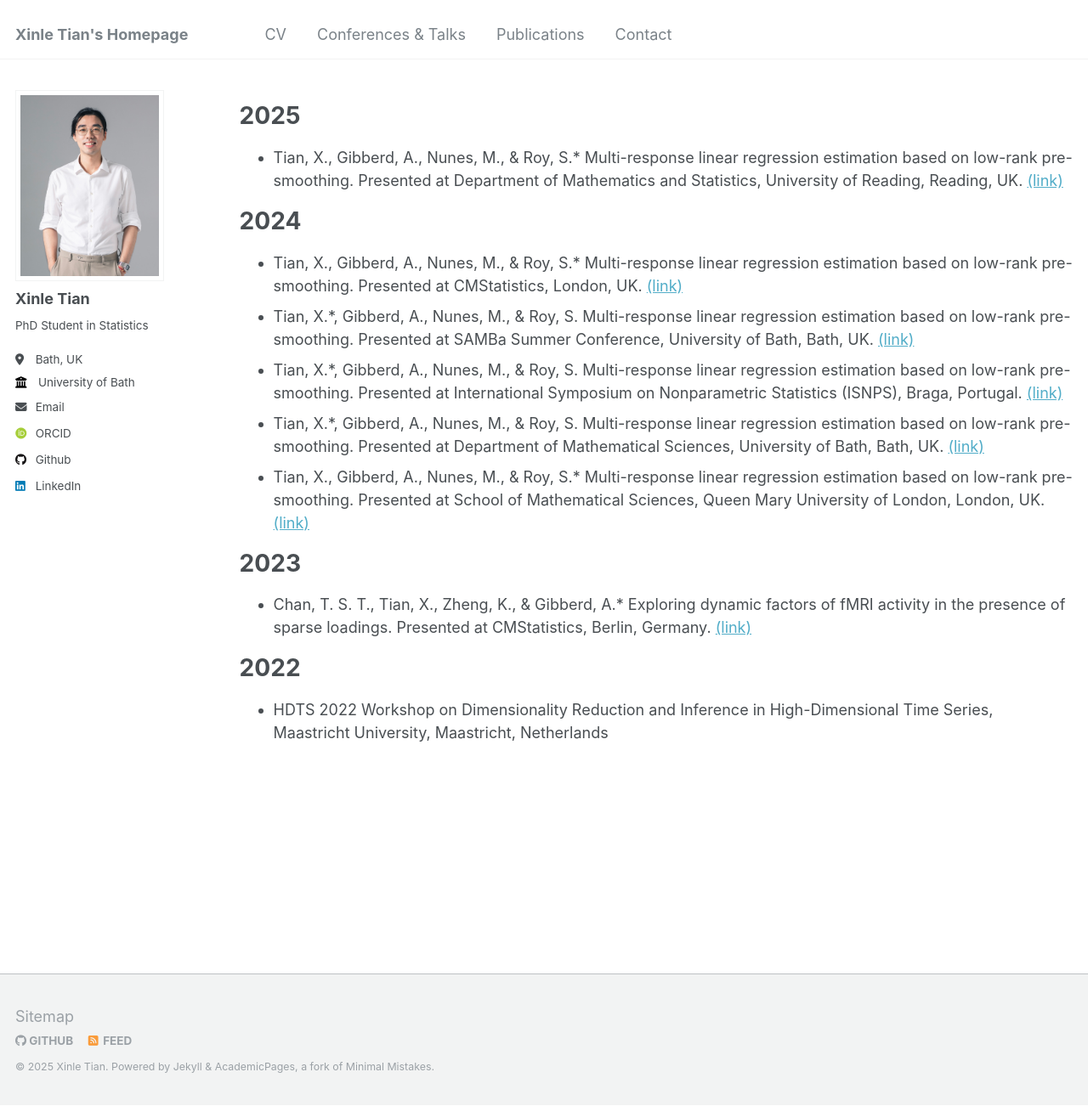
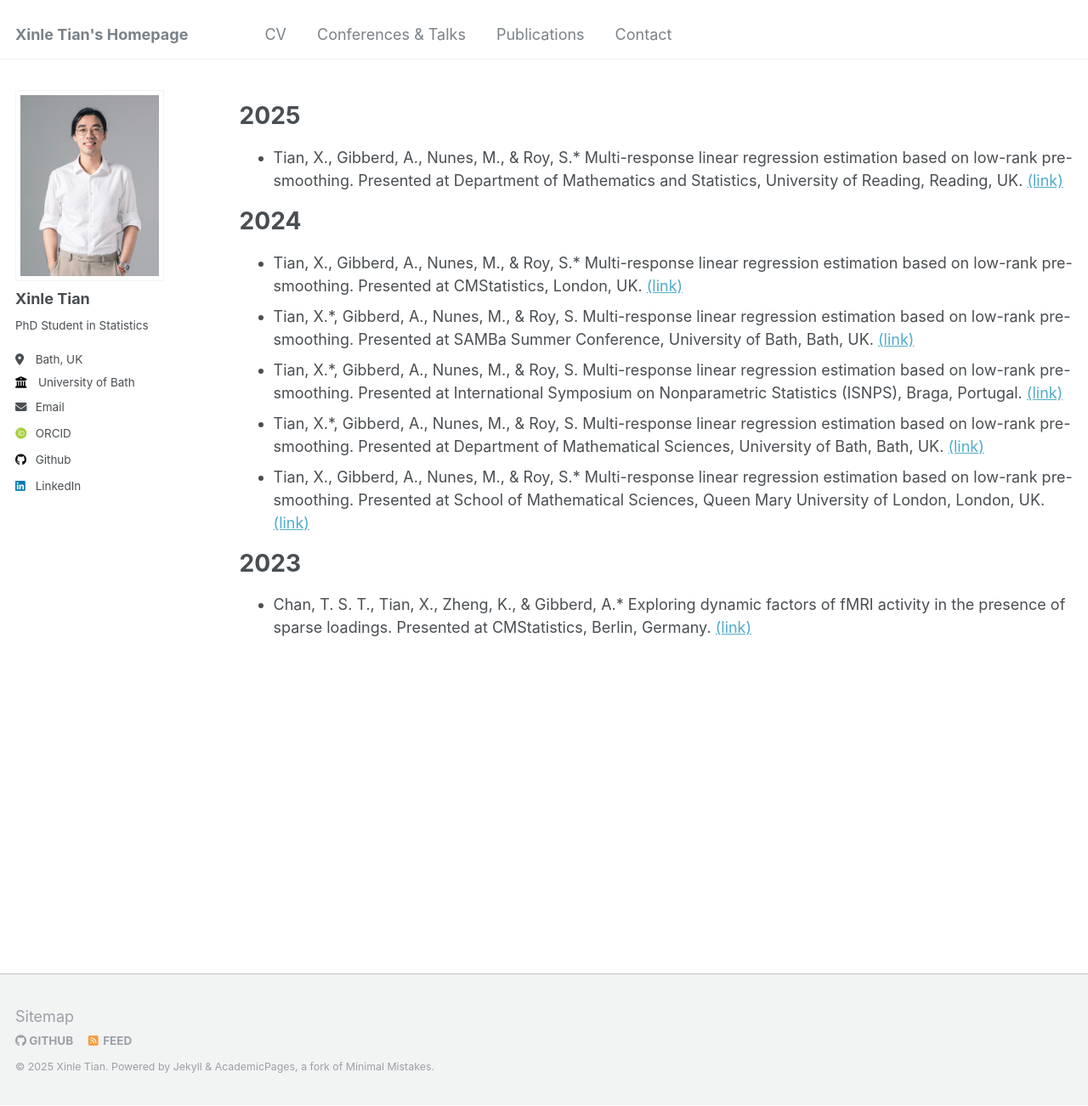
Before and after one commit to xinlet/xinlet.github.io, a Jekyll site: the page built from _pages/talks.md, in a window 1280 px wide and 1302 px high. Shown: the whole window at 85% size. Built offline with Jekyll 4.4.1, drawn with Linux system fonts in a browser that asks for light colours; some web fonts are replaced.

Commit message:
Update talks.md

```diff
--- a/_pages/talks.md
+++ b/_pages/talks.md
@@ -23,7 +23,3 @@ Mathematics and Statistics, University of Reading, Reading, UK. [(link)](https:/
 2023
 ======
 * Chan, T. S. T., Tian, X., Zheng, K., & Gibberd, A.* Exploring dynamic factors of fMRI activity in the presence of sparse loadings. Presented at CMStatistics, Berlin, Germany. [(link)](https://www.cmstatistics.org/CMStatistics2023/programme.php)
-
-2022
-======
-* HDTS 2022 Workshop on Dimensionality Reduction and Inference in High-Dimensional Time Series, Maastricht University, Maastricht, Netherlands
```
